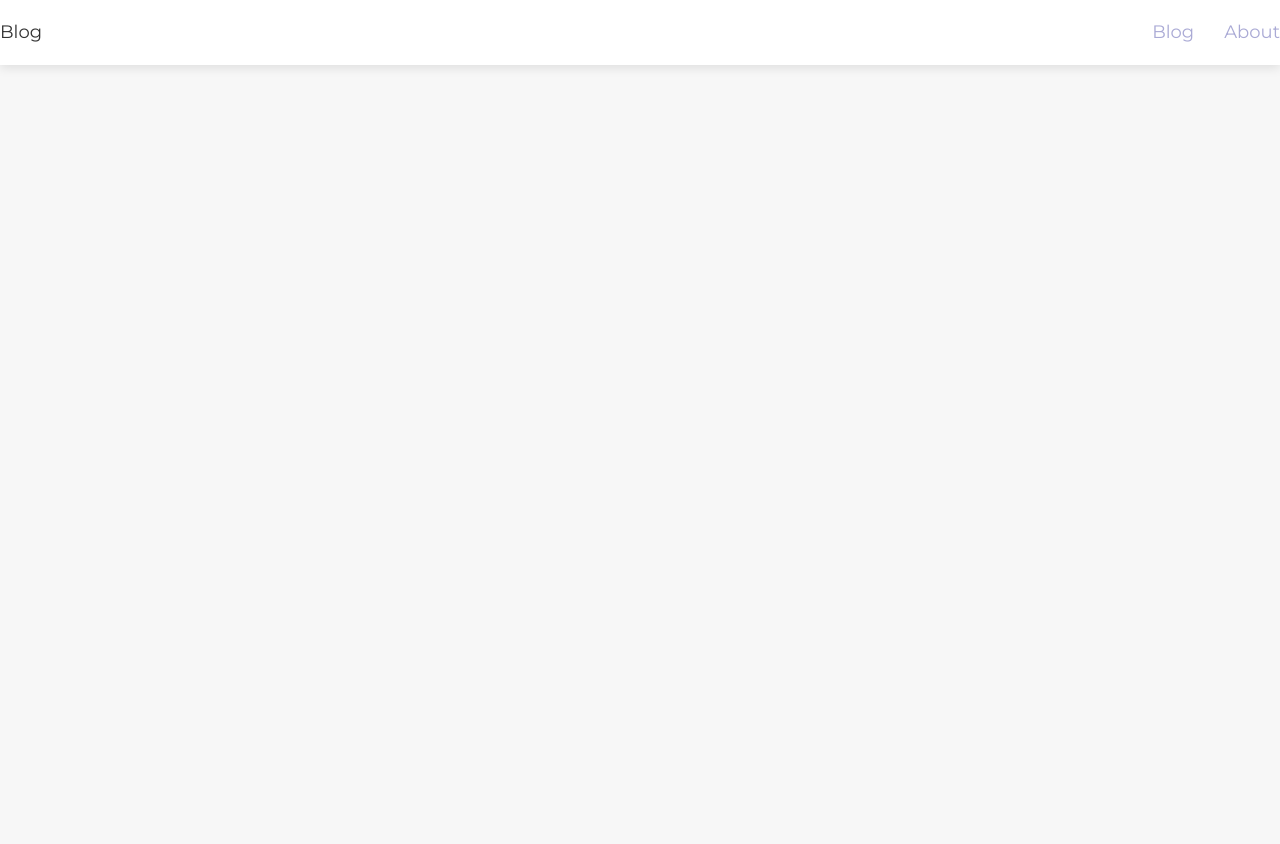
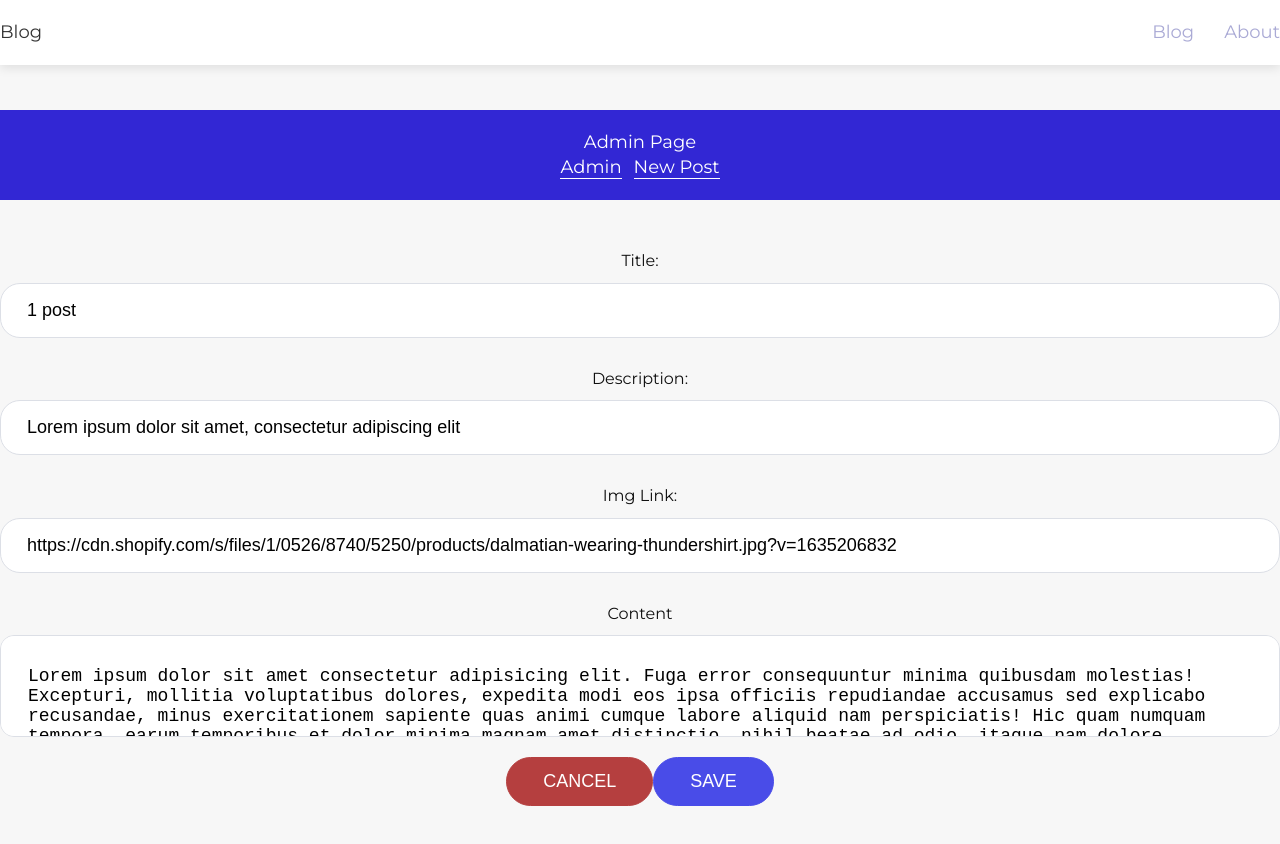
Before and after one commit to ukrmatsypula/jack-nt, a Nuxt app: page /admin/comments in a window 1280 px wide. Before the commit this address had no page. Shown: the top 844 px of the page. Before the commit the page ends 800 px from the top, so only its background shows below. Built offline with nearby package versions, Linux system fonts and the light colour scheme.

Commit message:
feat: render edit post form

```diff
--- a/components/admin/NewPostForm.vue
+++ b/components/admin/NewPostForm.vue
@@ -19,14 +19,30 @@
 <script>
 export default {
   name: "NewPostForm",
+  props: {
+    postEdit: {
+      type: Object,
+      required: false,
+    },
+  },
   data: () => ({
-    post: {
+    postData: {
       title: "",
       description: "",
       img: "",
       content: "",
     },
   }),
+  computed: {
+    post() {
+      return {
+        title: this.postEdit.title || "",
+        description: this.postEdit.description || "",
+        img: this.postEdit.img || "",
+        content: this.postEdit.content || "",
+      };
+    },
+  },
   methods: {
     onCancel() {
       this.$router.push("/admin/");
--- /dev/null
+++ b/pages/admin/_postId/index.vue
@@ -0,0 +1,34 @@
+<template>
+  <div>
+    <NewPostForm @onSubmit="onSubmit" :postEdit="post" />
+  </div>
+</template>
+
+<script>
+import NewPostForm from "@/components/admin/NewPostForm.vue";
+
+export default {
+  components: {
+    NewPostForm,
+  },
+  layout: "admin",
+  data: () => ({
+    post: {
+      id: 1,
+      title: "1 post",
+      description: "Lorem ipsum dolor sit amet, consectetur adipiscing elit",
+      content:
+        "Lorem ipsum dolor sit amet consectetur adipisicing elit. Fuga error consequuntur minima quibusdam molestias! Excepturi, mollitia voluptatibus dolores, expedita modi eos ipsa officiis repudiandae accusamus sed explicabo recusandae, minus exercitationem sapiente quas animi cumque labore aliquid nam perspiciatis! Hic quam numquam tempora, earum temporibus et dolor minima magnam amet distinctio, nihil beatae ad odio, itaque nam dolore pariatur nesciunt architecto accusamus? Molestias officiis dolorem necessitatibus fugit eligendi tempore facere quas nesciunt laudantium adipisci dignissimos ad qui, aut rem debitis ipsum molestiae distinctio sequi quos! Est quasi dicta, eligendi tempore nemo perferendis eius magnam perspiciatis cupiditate, suscipit quis excepturi. Autem, reiciendis?",
+      img: "https://cdn.shopify.com/s/files/1/0526/8740/5250/products/dalmatian-wearing-thundershirt.jpg?v=1635206832",
+    },
+  }),
+  methods: {
+    onSubmit(newPost) {
+      console.log("Post Editing");
+      console.log(newPost);
+    },
+  },
+};
+</script>
+
+<style></style>
```
